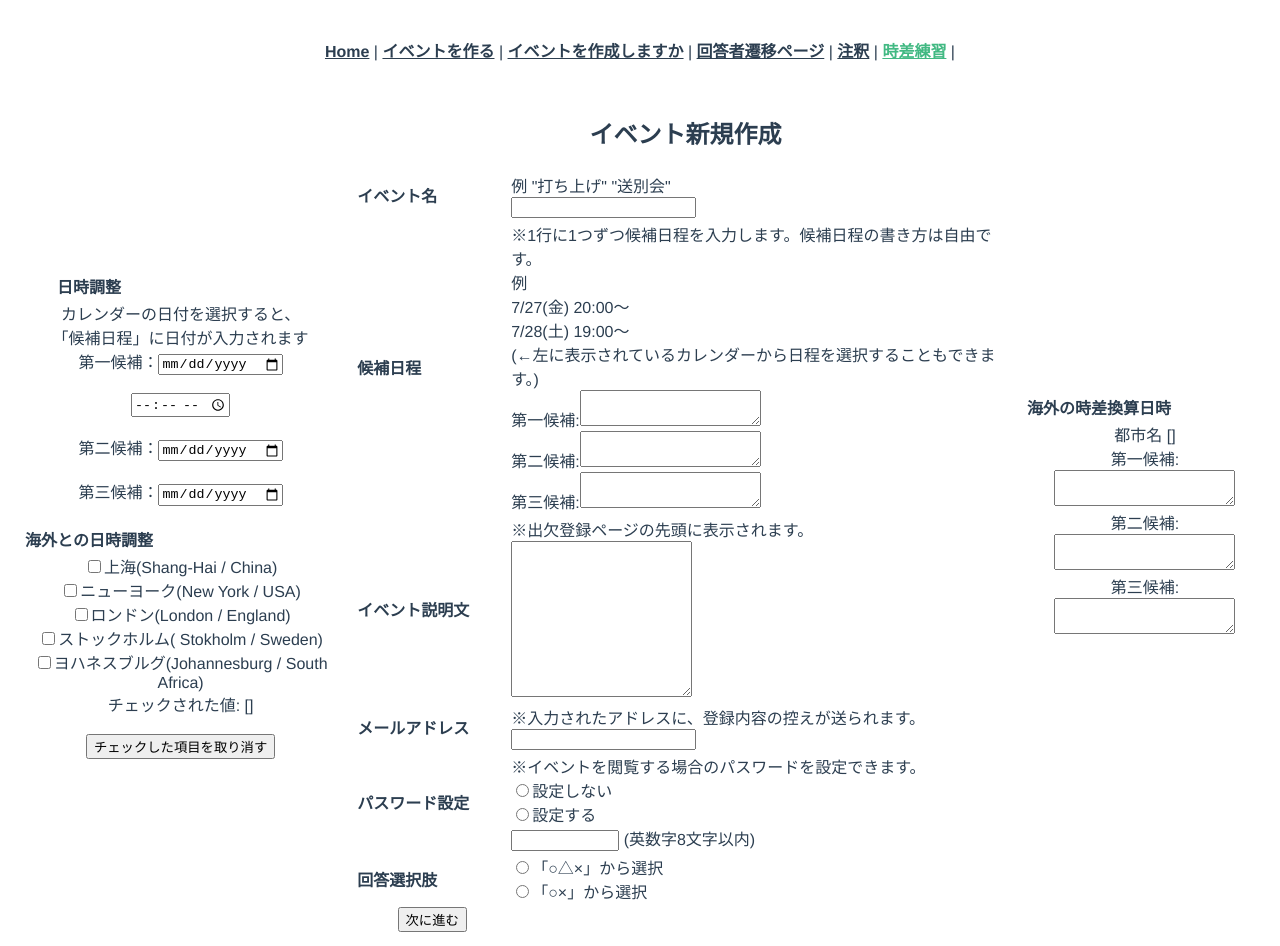
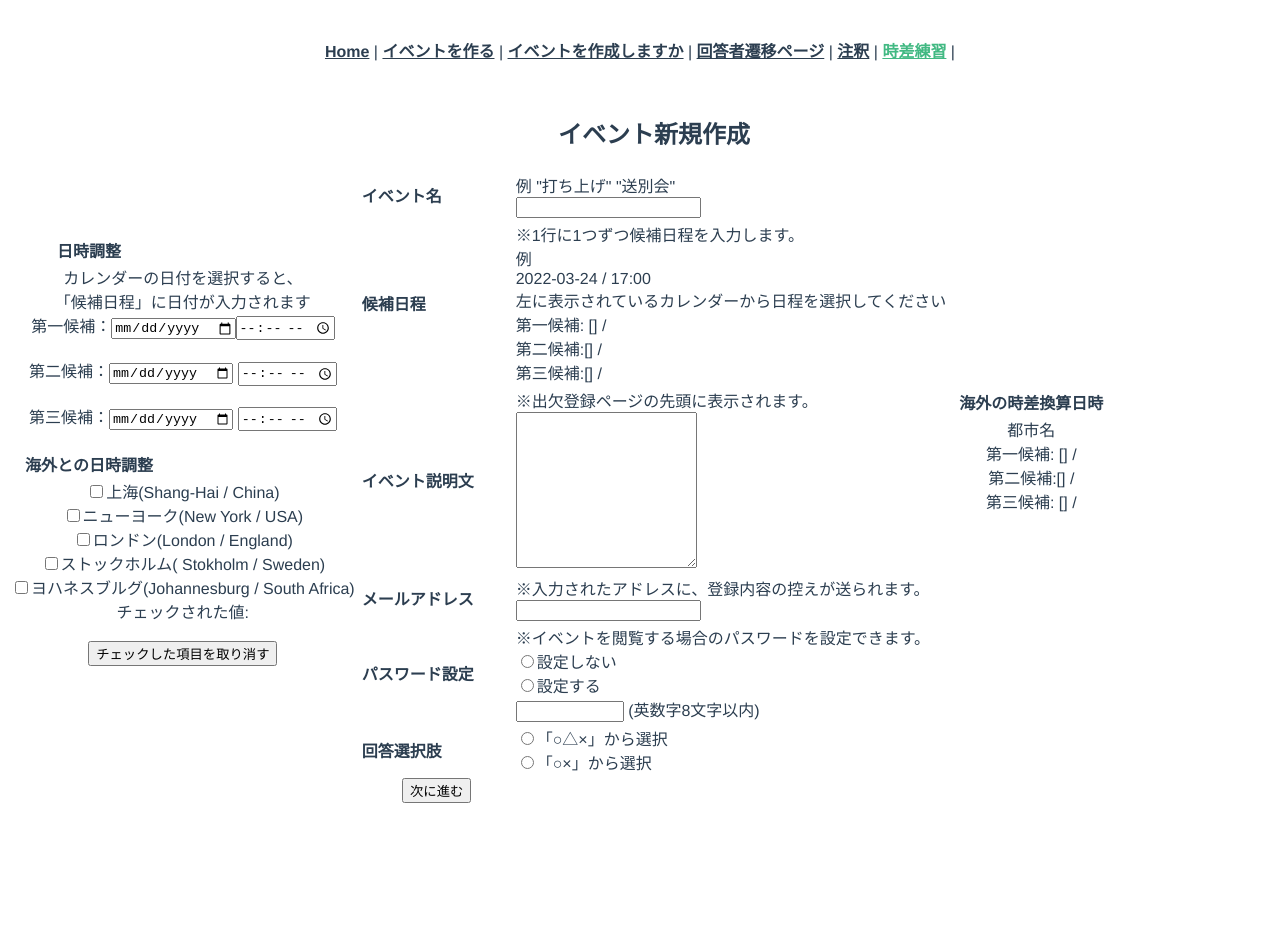
Before and after one commit to kanacoyn/arrangeapp, a Vue app: page /eventPractice in a window 1280 px wide. After the commit the page ends 817 px from the top, so only its background shows below. Built offline with nearby package versions, Linux system fonts and the light colour scheme.

Commit message:
pullするためのcommit

```diff
--- a/src/views/EventPractice.vue
+++ b/src/views/EventPractice.vue
@@ -11,37 +11,45 @@
 
             第一候補：<input
               type="date"
+              id="dateFirstChoice"
+              name="スケジュール"
+              v-model="selectedDateOption1"
+            />
+            <input
+              type="time"
               step="1800"
               id="dateFirstChoice"
               name="スケジュール"
-
-              v-model="selectedDateOption1"
-            /><br /><br />
-            <input
-              type="time"
-              id="dateFirstChoice"
-              name="スケジュール"
-
               v-model="selectedTimeOption1"
             />
             <br /><br />
 
             第二候補：<input
               type="date"
-              step="1800"
+
               id="dateSecondChoice"
               name="スケジュール"
 
               v-model="selectedDateOption2"
+            />  <input
+              type="time"
+              step="1800"
+              id="dateSecondChoice"
+              name="スケジュール"
+              v-model="selectedTimeOption2"
             /><br /><br />
 
             第三候補：<input
               type="date"
+              id="dateThirdChoice"
+              name="スケジュール"
+              v-model="selectedDateOption3"
+            />  <input
+              type="time"
               step="1800"
               id="dateThirdChoice"
               name="スケジュール"
-
-              v-model="selectedDateOption3"
+              v-model="selectedTimeOption3"
             />
             <br />
             <br />
@@ -53,7 +61,7 @@
                   id="shanghai"
                   value="shanghai"
                   v-model="timeZone"
-                  v-on:change="selectCity"
+               v-on:change="selectCity"
                 />
                 <label for="shanghai">上海(Shang-Hai / China)</label><br />
                 <input
@@ -123,23 +131,26 @@
                     <tr>
                       <th id="title">候補日程</th>
                       <td>
-                        ※1行に1つずつ候補日程を入力します。候補日程の書き方は自由です。<br />
+                        ※1行に1つずつ候補日程を入力します。<br />
                         例 <br />
-                        7/27(金) 20:00～<br />
-                        7/28(土) 19:00～<br />
-                        (←左に表示されているカレンダーから日程を選択することもできます。)<br />
+                        2022-03-24 / 17:00<br />
 
-                        第一候補:<textarea
+                        左に表示されているカレンダーから日程を選択してください<br />
+
+                        第一候補:
+                        {{this.selectedDateOption1}} /
+                         {{this.selectedTimeOption1}}
+                        <!-- <textarea
                           name="schedule"
                           id="schedule"
                           rows="2"
                           v-model="selectedDateOption1"
                           multiple
-                        >
-                        </textarea
-                        ><br />
-
-                        第二候補:<textarea
+                        ></textarea> -->
+                        <br />
+第二候補:{{this.selectedDateOption2}} /
+                         {{this.selectedTimeOption2}}
+                        <!-- <textarea
                           name="schedule"
                           id="schedule"
                           rows="2"
@@ -147,8 +158,12 @@
                           multiple
                         >
                         </textarea
-                        ><br />
-                        第三候補:<textarea
+                        ><br /> -->
+<br />
+                        第三候補:{{this.selectedDateOption3}} /
+                         {{this.selectedTimeOption3}}
+
+                        <!-- <textarea
                           name="schedule"
                           id="schedule"
                           rows="2"
@@ -156,7 +171,7 @@
                           multiple
                         >
                         </textarea
-                        ><br />
+                        ><br /> -->
 
                         <div class="error">{{ dateError }}</div>
                       </td>
@@ -265,16 +280,22 @@
             {{timeZone}}
              <br />
 
-            第一候補:<textarea
+            第一候補:
+            {{this.selectedDateOption1}} /
+                         {{this.selectedTimeOption1}}
+            <!-- <textarea
               name="schedule"
               id="schedule"
               rows="2"
               v-model="selectedDateOption1"
+              selectedTimeOption1
               multiple
             >
-            </textarea
-            ><br />
-            第二候補:<textarea
+            </textarea> -->
+            <br />
+            第二候補:{{this.selectedDateOption2}} /
+                         {{this.selectedTimeOption2}}
+            <!-- <textarea
               name="schedule"
               id="schedule"
               rows="2"
@@ -282,8 +303,12 @@
               multiple
             >
             </textarea
-            ><br />
-            第三候補:<textarea
+            > -->
+            <br />
+            第三候補:
+            {{this.selectedDateOption3}} /
+                         {{this.selectedTimeOption3}}
+            <!-- <textarea
               name="schedule"
               id="schedule"
               rows="2"
@@ -291,7 +316,7 @@
               multiple
             >
             </textarea
-            ><br />
+            > -->
           </td>
         </tr>
       </tbody>
@@ -326,11 +351,14 @@ export default class XXXComponent extends Vue {
   private emailError = "";
 
   private selectedDateOption = "";
-  private selectedDateOption1 = "";
-  private selectedDateOption2 = "";
-  private selectedDateOption3 = "";
+  private selectedDateOption1 = [];
+  private selectedDateOption2 = [];
+  private selectedDateOption3 = [];
+  private selectedTimeOption1 ="";
+  private selectedTimeOption2 ="";
+  private selectedTimeOption3 ="";
   private eventIdIndex = 1;
-  private timeZone = [];
+  private timeZone = "";
   private city = [];
 
 
@@ -340,9 +368,9 @@ export default class XXXComponent extends Vue {
     console.log("mutationに送る");
 
     this.arrayDateOption.push(
-      new EventDate(1, this.selectedDateOption1, "", ""),
-      new EventDate(1, this.selectedDateOption2, "", ""),
-      new EventDate(1, this.selectedDateOption3, "", "")
+      new EventDate(1, this.selectedDateOption1, []),
+      new EventDate(1, this.selectedDateOption2, []),
+      new EventDate(1, this.selectedDateOption3, [])
     );
 
     this.$store.commit("eventInfo", {
@@ -393,12 +421,14 @@ export default class XXXComponent extends Vue {
   }
 
   resetCity(): void {
-    this.timeZone = [];
+    this.timeZone = "";
   }
 
 selectCity():void{
 console.log("都市名をv-on:changeで時差に表示させる");
- this.timeZone = [];
+ if(this.timeZone==="shanghai"){
+
+ }
 }
 
 }
```
